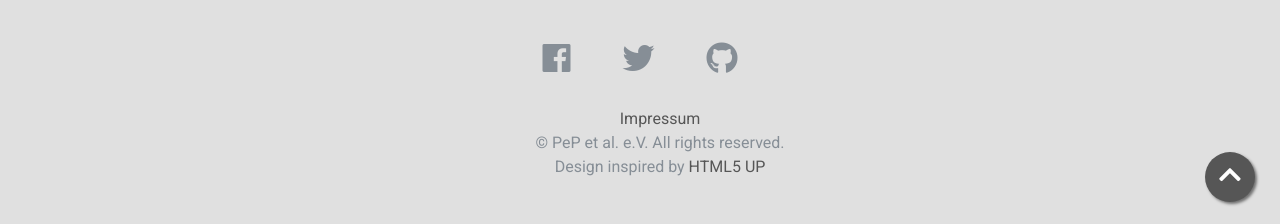
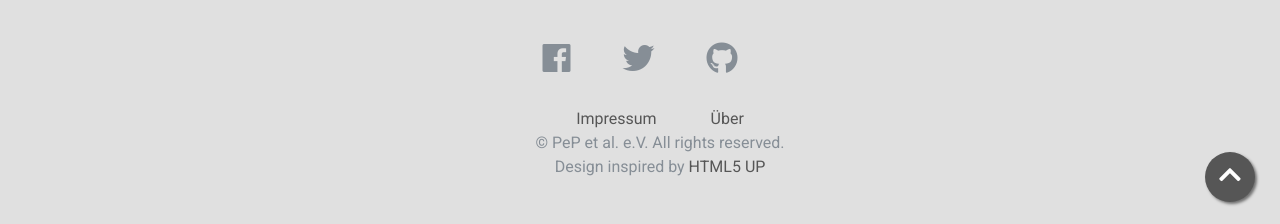
Before and after one commit to pep-dortmund/homepage-toolbox, a Jekyll site: the page built from index.md, in a window 1280 px wide and 900 px high, scrolled down 1539 px. Shown: the part 673-897 px from the top of the window. Built offline with Jekyll 4.4.1, drawn with Linux system fonts in a browser that asks for light colours; nearby versions of some CDN libraries.

Commit message:
Add about to footer

```diff
--- a/_includes/footer.html
+++ b/_includes/footer.html
@@ -12,6 +12,7 @@
   </div>
   <ul>
     <li><a class="text-secondary" href="https://pep-dortmund.org/ueber_uns/impressum.html" target="_blank">Impressum</a>
+    <a class="text-secondary" href="/about/" target="" style="padding-left: 50px">Über</a>
     <li>&copy; PeP et al. e.V. All rights reserved.
     <li>Design inspired by <a class="text-secondary" href="https://html5up.net" target="_blank">HTML5 UP</a>
   </ul>
```
